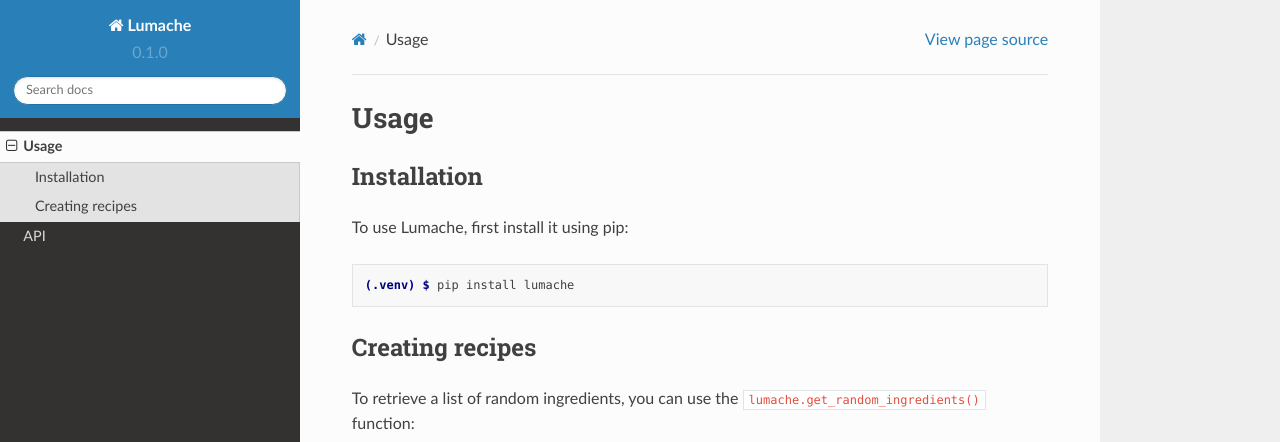
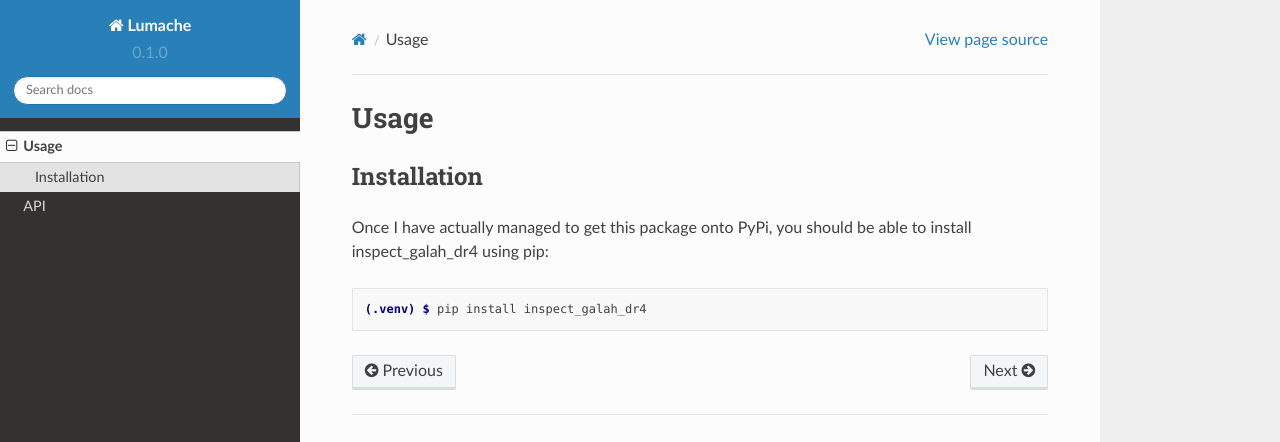
Before and after one commit to svenbuder/inspect_galah_dr4, a Sphinx documentation site: the page built from docs/source/usage.rst, in a window 1280 px wide and 1095 px high. Shown: the top 442 px of the window. Built offline with Sphinx 7.4.7 and the Read the Docs theme 2.0.0, drawn with Linux system fonts in a browser that asks for light colours; some of the changed text lies outside the part shown.

Commit message:
Update usage.rst

```diff
--- a/docs/source/usage.rst
+++ b/docs/source/usage.rst
@@ -6,28 +6,8 @@ Usage
 Installation
 ------------
 
-To use Lumache, first install it using pip:
+Once I have actually managed to get this package onto PyPi, you should be able to install inspect_galah_dr4 using pip:
 
 .. code-block:: console
 
-   (.venv) $ pip install lumache
-
-Creating recipes
-----------------
-
-To retrieve a list of random ingredients,
-you can use the ``lumache.get_random_ingredients()`` function:
-
-.. autofunction:: lumache.get_random_ingredients
-
-The ``kind`` parameter should be either ``"meat"``, ``"fish"``,
-or ``"veggies"``. Otherwise, :py:func:`lumache.get_random_ingredients`
-will raise an exception.
-
-.. autoexception:: lumache.InvalidKindError
-
-For example:
-
->>> import lumache
->>> lumache.get_random_ingredients()
-['shells', 'gorgonzola', 'parsley']
+   (.venv) $ pip install inspect_galah_dr4
```
